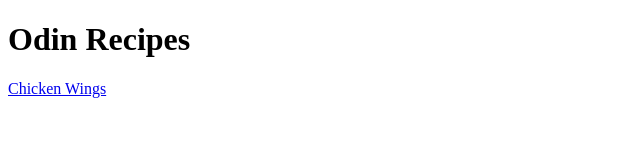
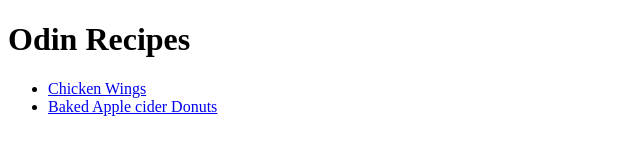
Before and after one commit to Mr-Nature/odin-recipes, a plain HTML site: page index.html in a window 1280 px wide. Shown: the whole page, without its empty margins (0-640 px from the left). Drawn offline with Linux system fonts and the light colour scheme.

Commit message:
updated link

```diff
--- a/index.html
+++ b/index.html
@@ -6,6 +6,9 @@
 </head>
 <body>
   <h1>Odin Recipes</h1>
-  <a href="recipes/chicken.html">Chicken Wings</a>
+  <ul>
+ <li><a href="recipes/chicken.html">Chicken Wings</a></li>
+ <li><a href="../odin-recipes/recipes/donut.html">Baked Apple cider Donuts</a></li>
+  </ul>
 </body>
 </html>
```
